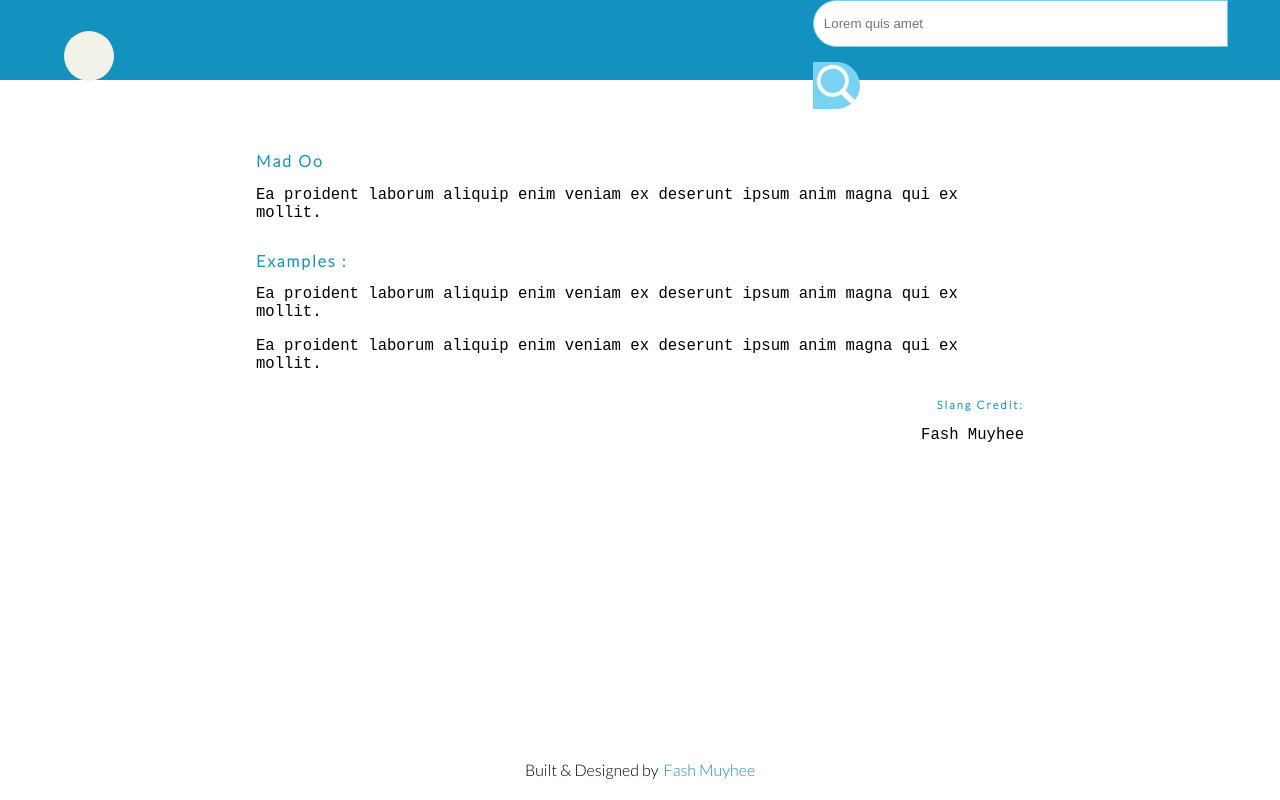
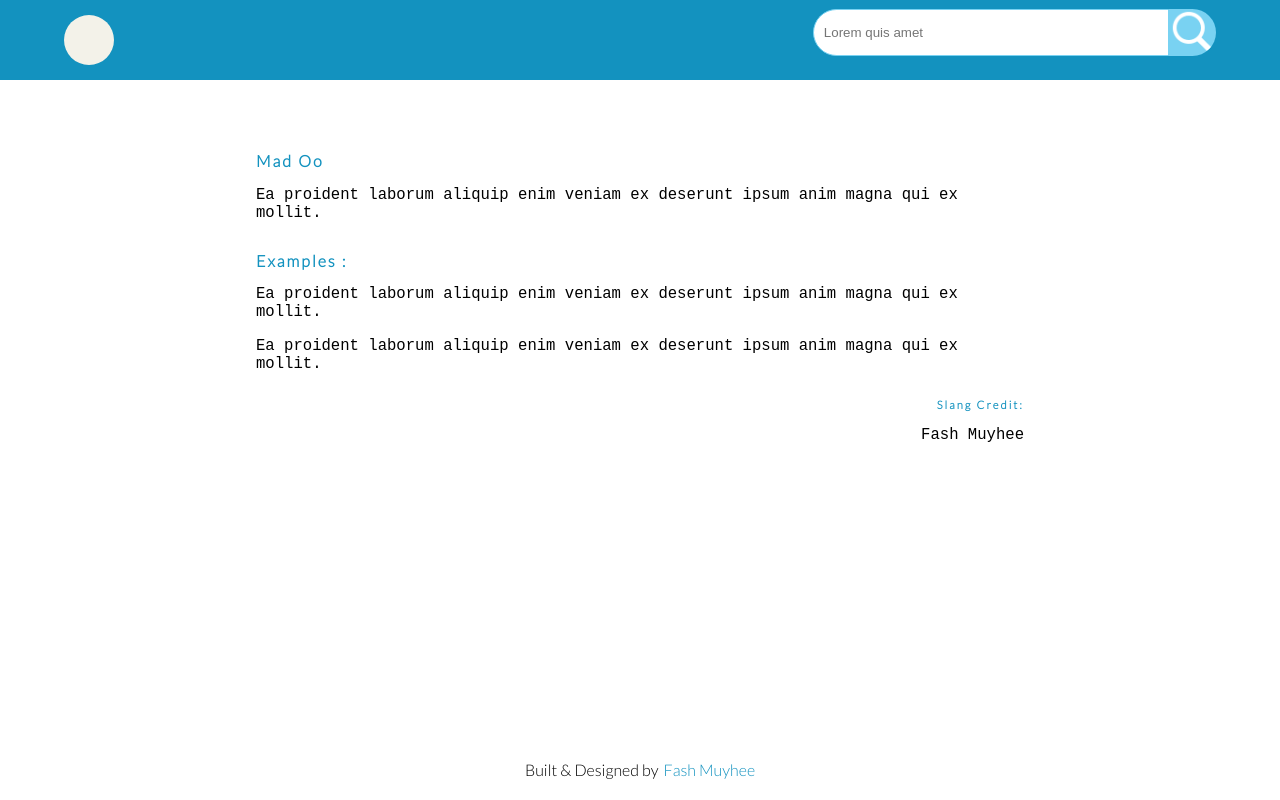
Before and after one commit to FashMuyhee/9jaslangs, a React (Create React App) app: page /result/1 in a window 1280 px wide. Built offline with nearby package versions, Linux system fonts and the light colour scheme; the HTML template or start-up script is replaced by a standard one.

Commit message:
added tablet styles

```diff
--- a/src/view/result/index.scss
+++ b/src/view/result/index.scss
@@ -13,6 +13,9 @@
 
   .display-none {
     @include desktop {
+      display: none;
+    }
+    @include tablet {
       display: none;
     }
   }
@@ -34,22 +37,28 @@
   @include desktop {
     display: none;
   }
+  @include tablet {
+    display: none;
+  }
 }
 .hide-sm {
   display: none;
   @include desktop {
-    display: block;
+    display: flex;
+  }
+  @include tablet {
+    display: flex;
   }
 }
-.modal-search{
-  width:90%;
+.modal-search {
+  width: 90%;
   input {
-    background:  map-get($colors, primary);
+    background: map-get($colors, primary);
     border: none;
-    border-bottom: 1px solid  map-get($colors, accent);
+    border-bottom: 1px solid map-get($colors, accent);
     border-radius: 0px;
     padding-bottom: 5px;
     padding-left: 0px;
-    color:white
+    color: white;
   }
 }
```
